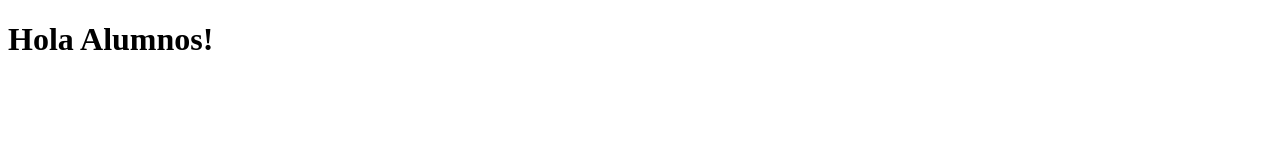
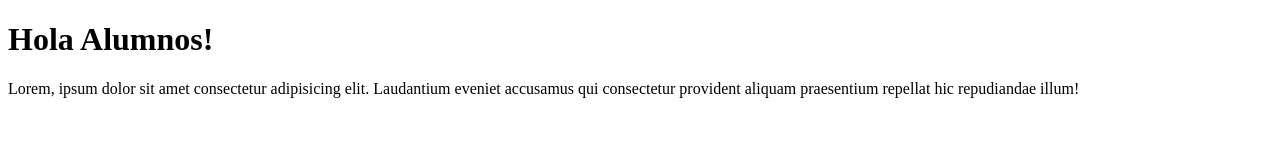
Before and after one commit to FernandoMoyano2121/Clase_08-GIT, a plain HTML site: page index.html in a window 1280 px wide. Drawn offline with Linux system fonts and the light colour scheme.

Commit message:
Agregar parrafo

```diff
--- a/index.html
+++ b/index.html
@@ -7,5 +7,10 @@
   </head>
   <body>
     <h1>Hola Alumnos!</h1>
+    <p>
+      Lorem, ipsum dolor sit amet consectetur adipisicing elit. Laudantium
+      eveniet accusamus qui consectetur provident aliquam praesentium repellat
+      hic repudiandae illum!
+    </p>
   </body>
 </html>
```
